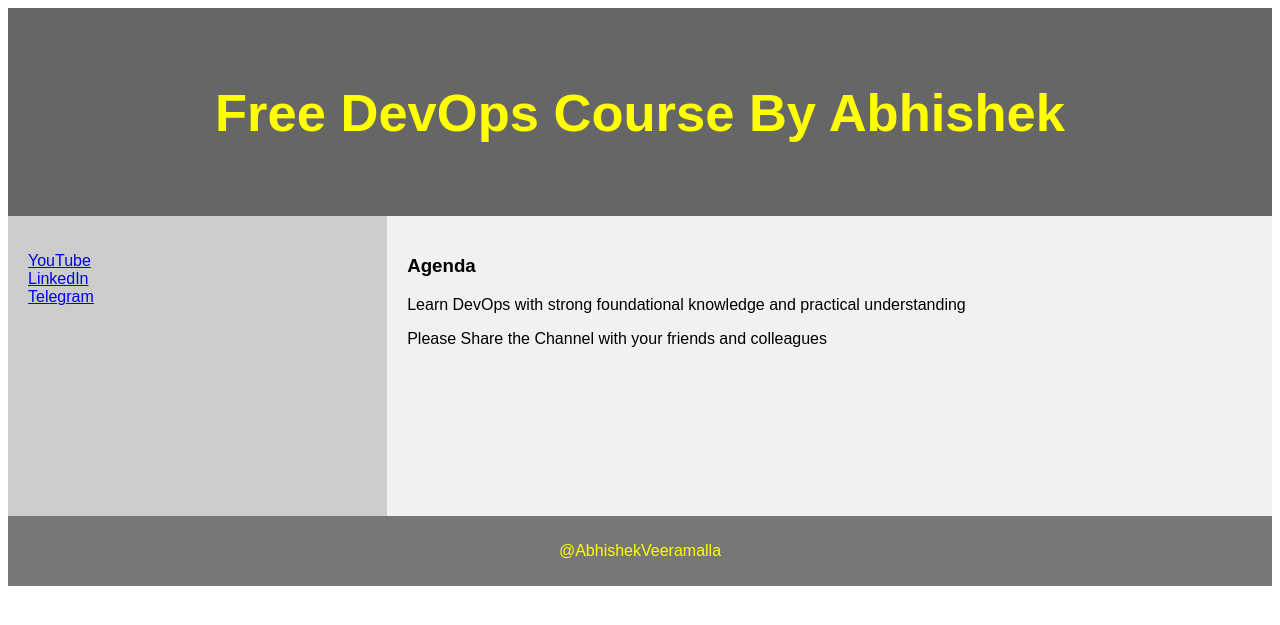
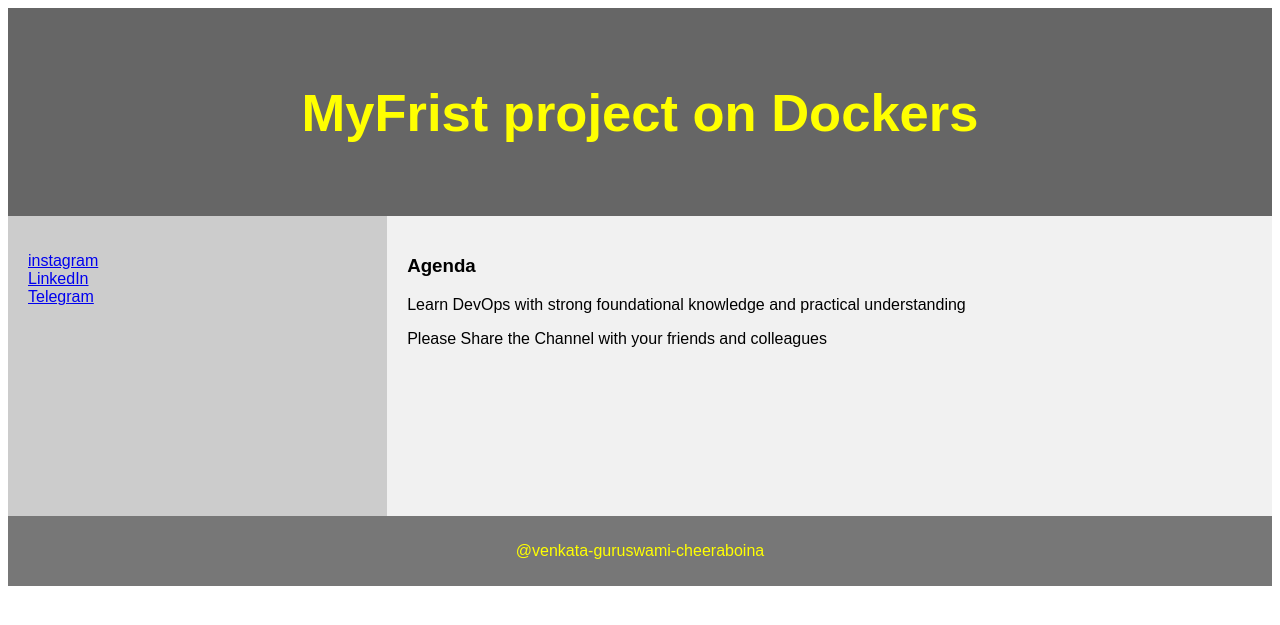
Before and after one commit to Gurus41/Docker-learning-project, a Django app: page /demo/ in a window 1280 px wide. Shown: the top 625 px of the page. Run offline with Django 4.2, Linux system fonts and the light colour scheme.

Commit message:
Add python-web-app project

```diff
--- a/examples/python-web-app/devops/demo/templates/demo_site.html
+++ b/examples/python-web-app/devops/demo/templates/demo_site.html
@@ -73,15 +73,15 @@ footer {
 
 
 <header>
-  <h2>Free DevOps Course By Abhishek</h2>
+  <h2>MyFrist project on Dockers</h2>
 </header>
 
 <section>
   <nav>
     <ul>
-      <li><a href="www.youtube.com/@AbhishekVeeramalla">YouTube</a></li>
-      <li><a href="www.linkedin.com/in/abhishek-veeramalla-77b33996/">LinkedIn</a></li>
-      <li><a href="https://telegram.me/abhishekveeramalla">Telegram</a></li>
+      <li><a href="https://www.instagram.com/guruss41/?igsh=MTBkaTZpYjhnbnVyMA%3D%3D&utm_source=qr">instagram</a></li>
+      <li><a href="https://www.linkedin.com/in/venkata-guruswami-cheeraboina-229a10277/">LinkedIn</a></li>
+      <li><a href="https://telegram.me/@venkata_guruswami">Telegram</a></li>
     </ul>
   </nav>
 
@@ -93,7 +93,7 @@ footer {
 </section>
 
 <footer>
-  <p>@AbhishekVeeramalla</p>
+  <p>@venkata-guruswami-cheeraboina</p>
 </footer>
 
 </body>
```
Also changed, not shown: 1 other file.
